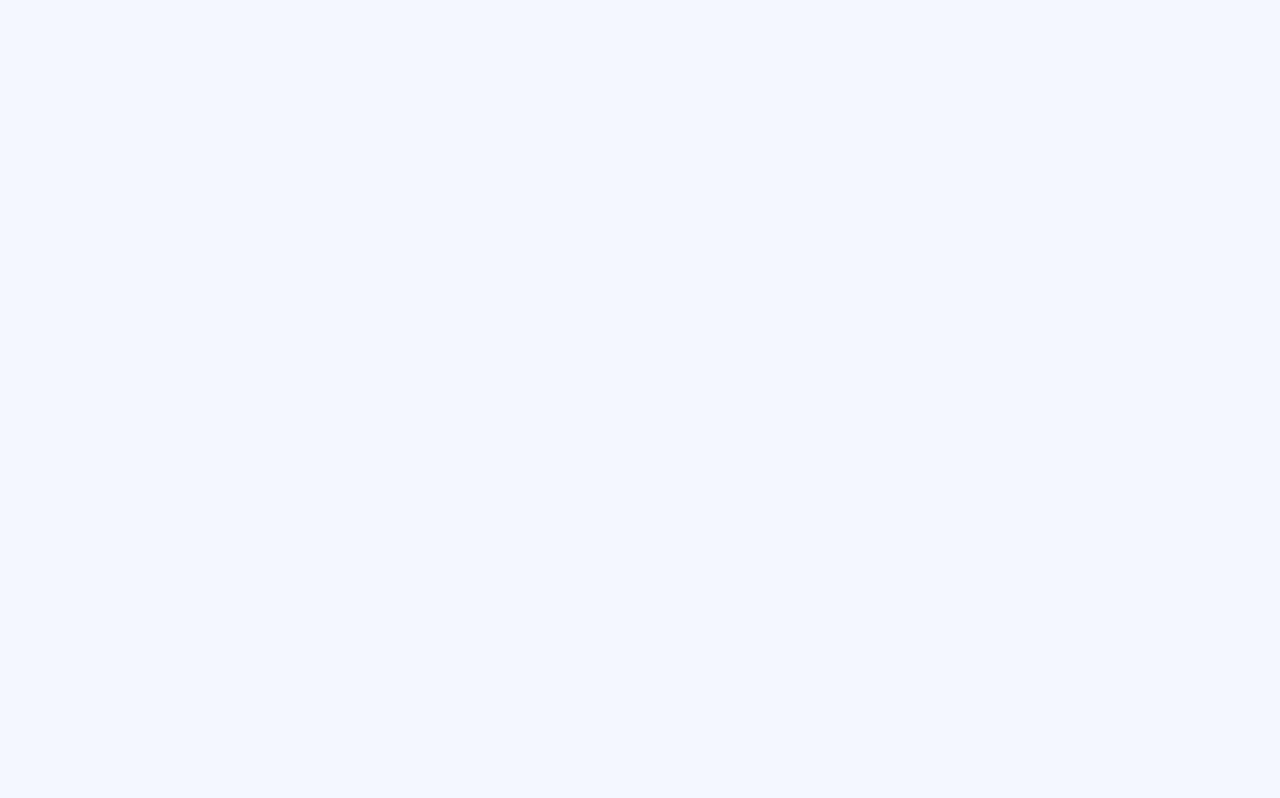
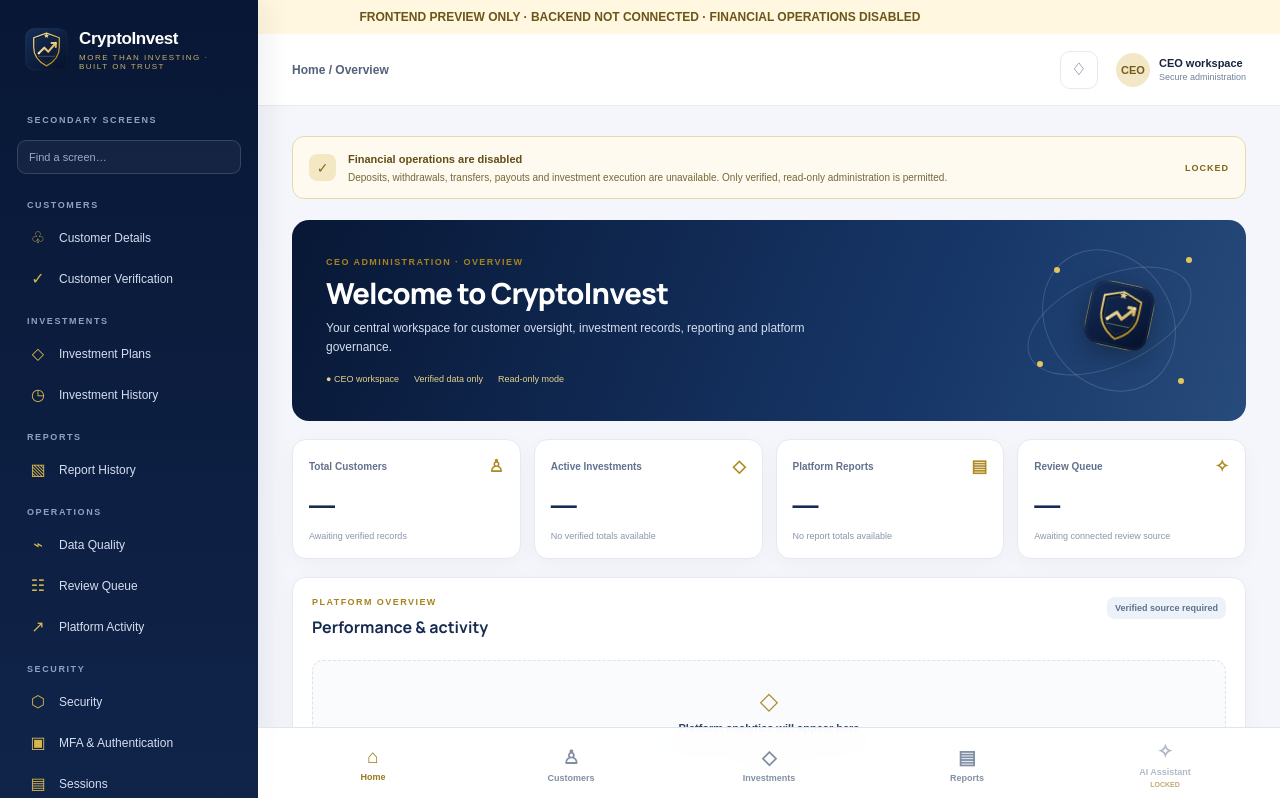
Before and after one commit to udofiaasianubong738-droid/Cryptocurrency, a Next.js app in the folder nextjs/: page /admin-preview in a window 1280 px wide. Before the commit this address had no page. Shown: the top 798 px of the page. Built offline with nearby package versions, Linux system fonts and the light colour scheme.

Commit message:
Add backend-disconnected admin frontend preview route

```diff
--- /dev/null
+++ b/nextjs/src/app/admin-preview/page.tsx
@@ -0,0 +1,18 @@
+import DashboardApp from "../dashboard-app";
+
+export const metadata = {
+  title: "CryptoInvest Admin Frontend Preview",
+  description: "Visual-only preview of the CryptoInvest administration interface. Backend services are not connected.",
+  robots: { index: false, follow: false },
+};
+
+export default function AdminFrontendPreviewPage() {
+  return (
+    <>
+      <div style={{padding:"10px 16px",background:"#fff7df",color:"#6b5519",fontSize:12,fontWeight:700,textAlign:"center"}}>
+        FRONTEND PREVIEW ONLY · BACKEND NOT CONNECTED · FINANCIAL OPERATIONS DISABLED
+      </div>
+      <DashboardApp activeSection="overview" previewMode />
+    </>
+  );
+}
```
